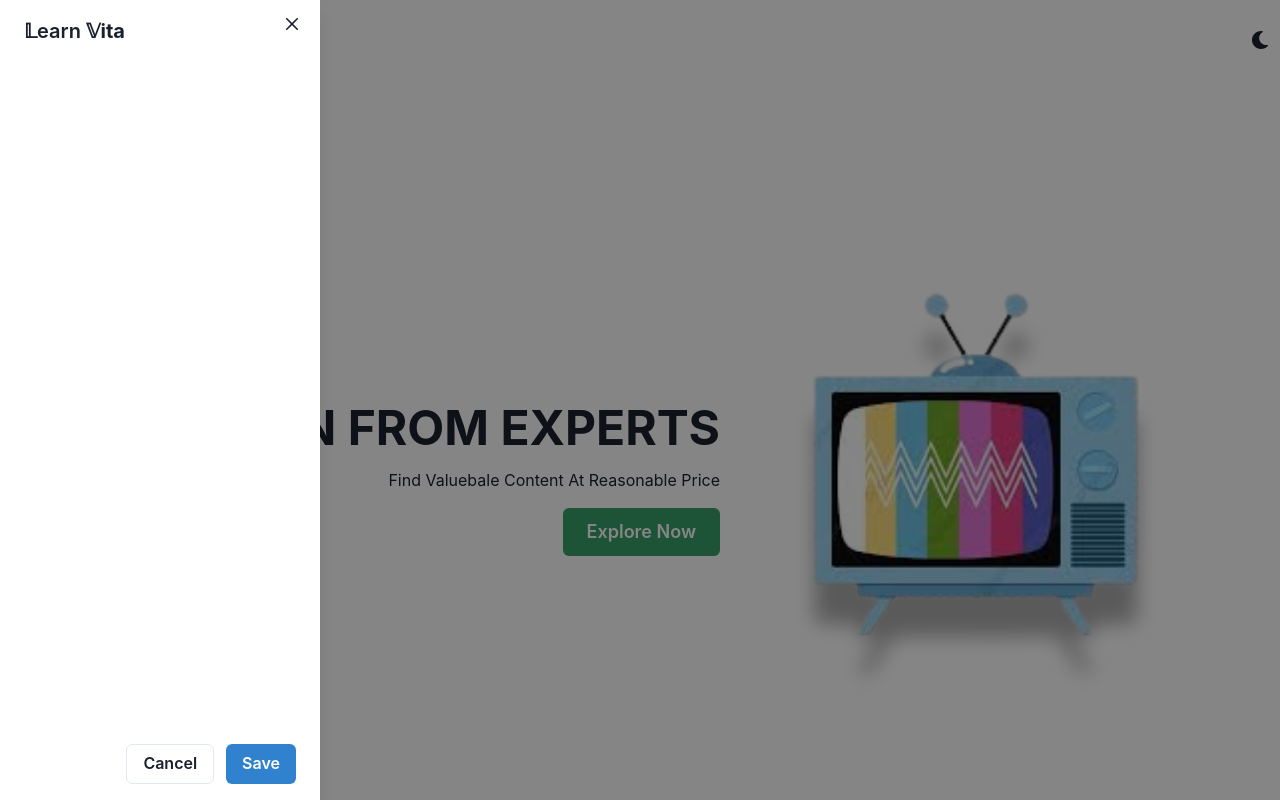
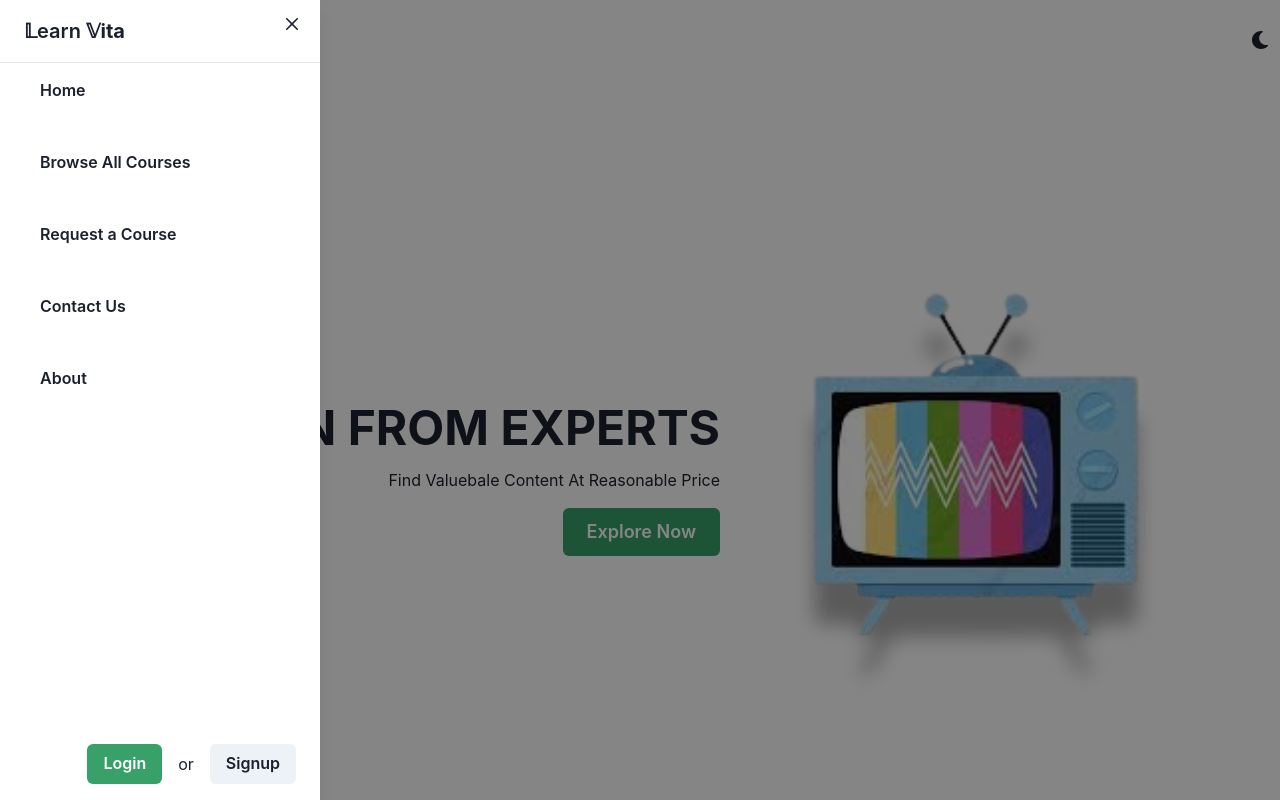
Before and after one commit to xdashutosh/frontend, a React (Create React App) app: page / in a window 1280 px wide. Both pictures are taken after a click on the button 40 px from the left and 40 px from the top of the page. Shown: the top 800 px of the page. Built offline with nearby package versions, Linux system fonts and the light colour scheme.

Commit message:
navigation

```diff
--- a/src/components/Layout/Header/Header.jsx
+++ b/src/components/Layout/Header/Header.jsx
@@ -1,22 +1,39 @@
-import React from 'react'
+import React, { useState } from 'react'
 import {
     Drawer,
     DrawerBody,
-    DrawerFooter,
     DrawerHeader,
     DrawerOverlay,
     DrawerContent,
     DrawerCloseButton,
     Button,
-    Input,
     useDisclosure,
     HStack,
+    VStack,
+    DrawerFooter,
   } from '@chakra-ui/react'
   import {BiMenuAltLeft} from 'react-icons/bi'
   import {ColorModeSwitcher} from '../../../ColorModeSwitcher'
+import { Link } from 'react-router-dom'
+import { RiDashboardFill, RiLogoutBoxLine} from 'react-icons/ri'
+
+const LinkBut =({url="/",title="Home"})=>(
+<Link to={url}>
+    <Button variant={'ghost'} >{title}</Button>
+</Link>
+);
+
+
 const Header = () => {
     const { isOpen, onOpen, onClose } = useDisclosure()
     const btnRef = React.useRef()
+
+
+const [isAuthenticated ,setisAuthenticated] = useState(false);
+const user = {
+    role:"admin"
+};
+
   return (
 
     <HStack w={'full'} justifyContent={'space-between'}>
@@ -34,19 +51,59 @@ const Header = () => {
         <DrawerOverlay />
         <DrawerContent>
           <DrawerCloseButton />
-          <DrawerHeader>𝕃earn <b>𝕍ita</b></DrawerHeader>
+          <DrawerHeader borderBottomWidth={'1px'}>𝕃earn <b>𝕍ita</b></DrawerHeader>
 
           <DrawerBody>
+          <VStack spacing={'8'} alignItems={'flex-start'}>
+            <LinkBut url={'/'} title={'Home'} />
+            <LinkBut url={'/courses'} title={'Browse All Courses'}/>
+            <LinkBut url={'/request'} title={'Request a Course'}/>
+            <LinkBut url={'/contact'} title={'Contact Us'}/>
+            <LinkBut url={'/about'} title={'About'}/>
+
+          </VStack>
+
 
           </DrawerBody>
 
           <DrawerFooter>
-            <Button variant='outline' mr={3} onClick={onClose}>
-              Cancel
-            </Button>
-            <Button colorScheme='blue'>Save</Button>
-          </DrawerFooter>
+        {isAuthenticated?(
+                <VStack>
+
+                <HStack mt={'16'} spacing={'8'}>
+                   <Link to={'/login'}>
+                            <Button colorScheme='green' variant={'ghost'} >Profile</Button>
+                           </Link>
+                            <Link to={'/'}>
+                            <Button  onClick={()=>setisAuthenticated(false)}><RiLogoutBoxLine/> Logout</Button>
+                           </Link>
+
+                </HStack>
+
+                <HStack >
+{
+    user && user.role==="admin" && <Link to={'/admin/dashboard'}>
+    <Button colorScheme='green'><RiDashboardFill/>dashboard</Button>
+    </Link>
+}
+                           </HStack>
+                </VStack>
+                           ):(
+                            <HStack spacing={'4'} mt={'16'}>
+                                <Link to={'/login'}>
+                            <Button colorScheme='green' onClick={()=>setisAuthenticated(true)}>Login</Button>
+                           </Link>
+                <text>or</text>
+                <Link to={'/signup'}>
+                <Button variant={'solid'}>Signup</Button>
+                </Link>
+                </HStack>
+                            )}
+
+        </DrawerFooter>
+
         </DrawerContent>
+
       </Drawer>
       <ColorModeSwitcher/>
           </HStack>
@@ -54,4 +111,4 @@ const Header = () => {
   )
 }
 
-export default Header
+export default Header;
```
